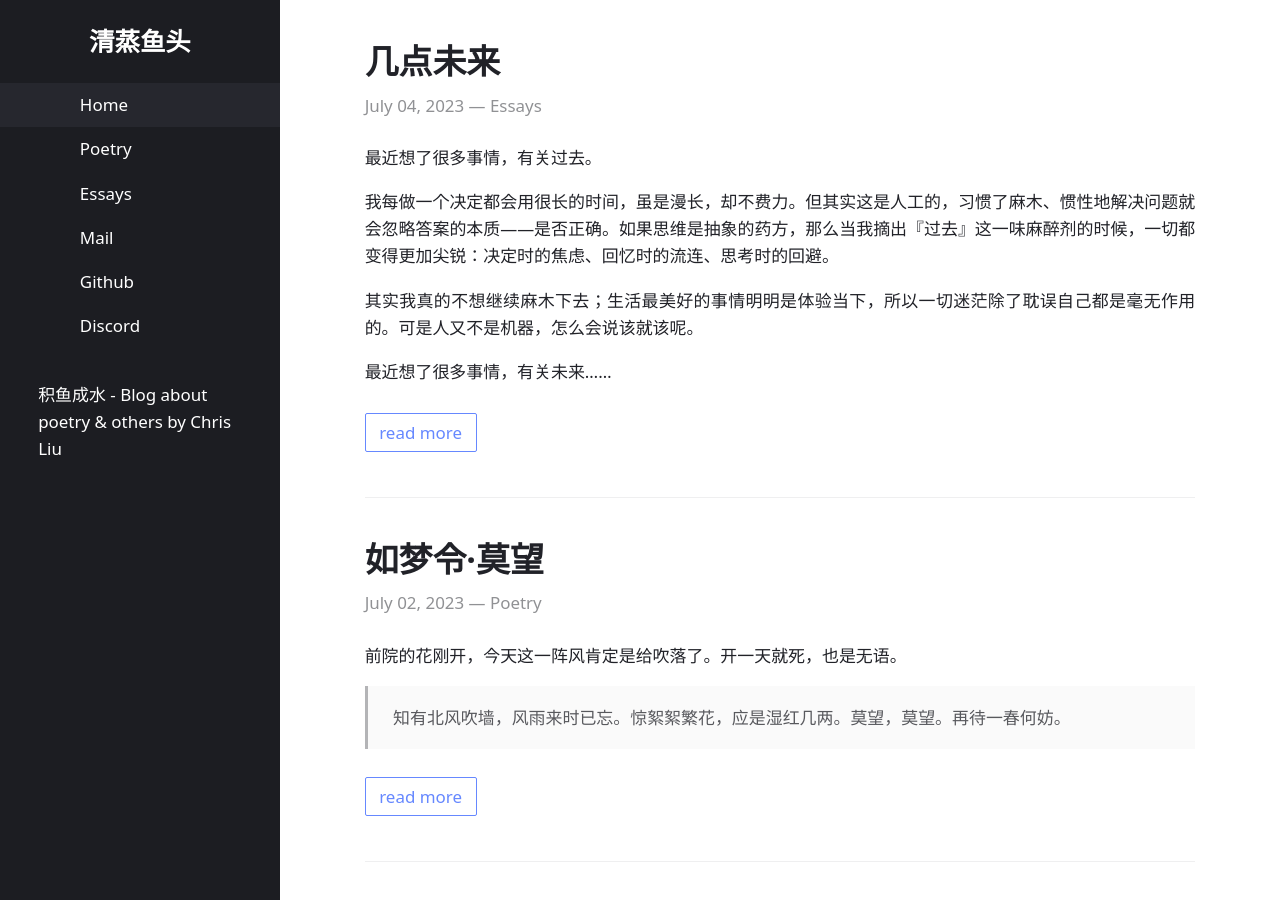
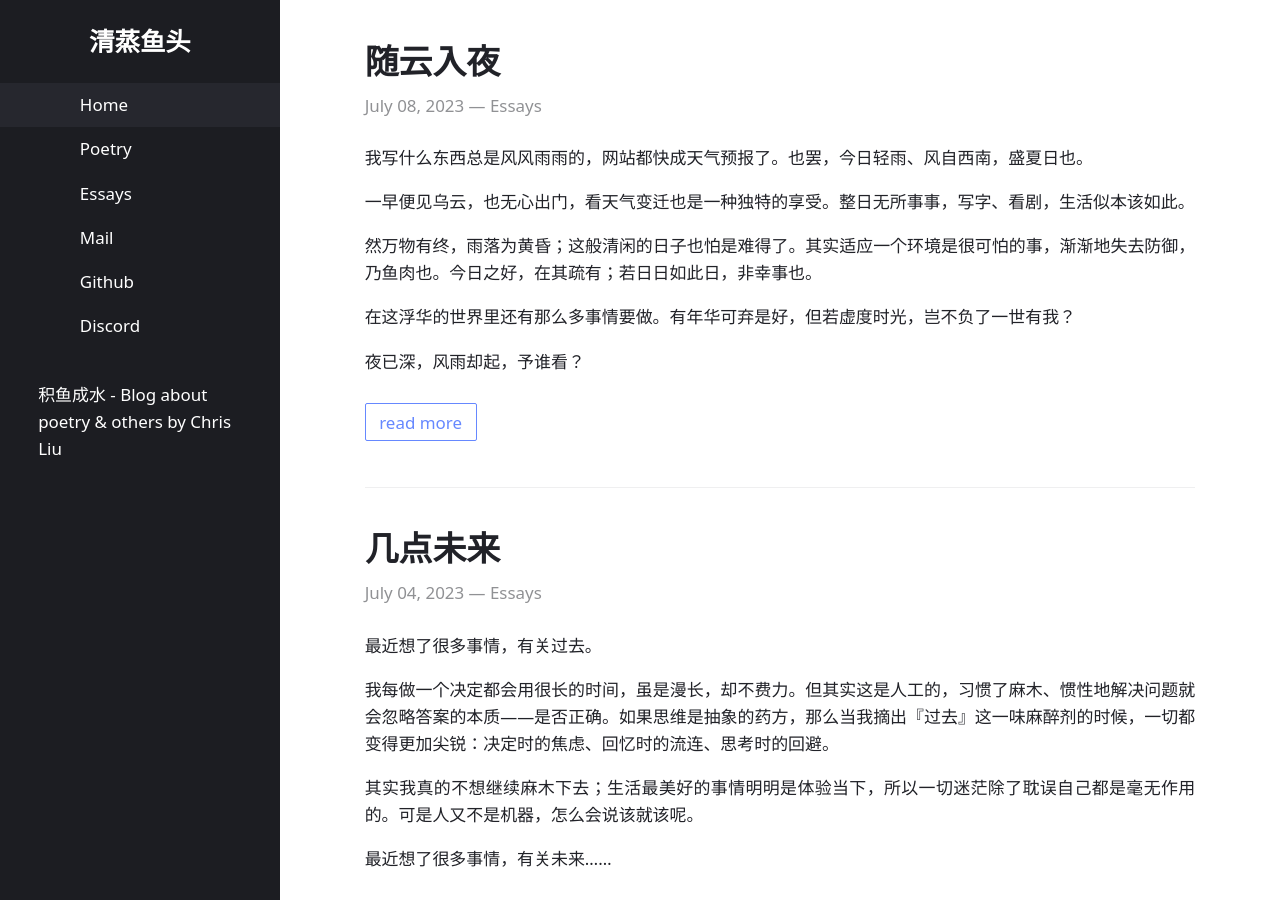
Before and after one commit to chris-zy-liu/chris-zy-liu.github.io, a Jekyll site: the page built from index.html, in a window 1280 px wide and 900 px high. Built offline with Jekyll 4.4.1, drawn with Linux system fonts in a browser that asks for light colours.

Commit message:
new post

```diff
--- a/_posts/.obsidian/appearance.json
+++ b/_posts/.obsidian/appearance.json
@@ -1,3 +1,4 @@
 {
-  "accentColor": ""
+  "accentColor": "",
+  "textFontFamily": "Noto Sans CJK SC"
 }
--- /dev/null
+++ b/_posts/2023-07-08-weather.md
@@ -0,0 +1,15 @@
+---
+title: "随云入夜"
+layout: post
+categories: Essays
+---
+
+我写什么东西总是风风雨雨的，网站都快成天气预报了。也罢，今日轻雨、风自西南，盛夏日也。
+
+一早便见乌云，也无心出门，看天气变迁也是一种独特的享受。整日无所事事，写字、看剧，生活似本该如此。
+
+然万物有终，雨落为黄昏；这般清闲的日子也怕是难得了。其实适应一个环境是很可怕的事，渐渐地失去防御，乃鱼肉也。今日之好，在其疏有；若日日如此日，非幸事也。
+
+在这浮华的世界里还有那么多事情要做。有年华可弃是好，但若虚度时光，岂不负了一世有我？
+
+夜已深，风雨却起，予谁看？
```
Also changed, not shown: _posts/.obsidian/workspace.json (+6 -5 lines).
